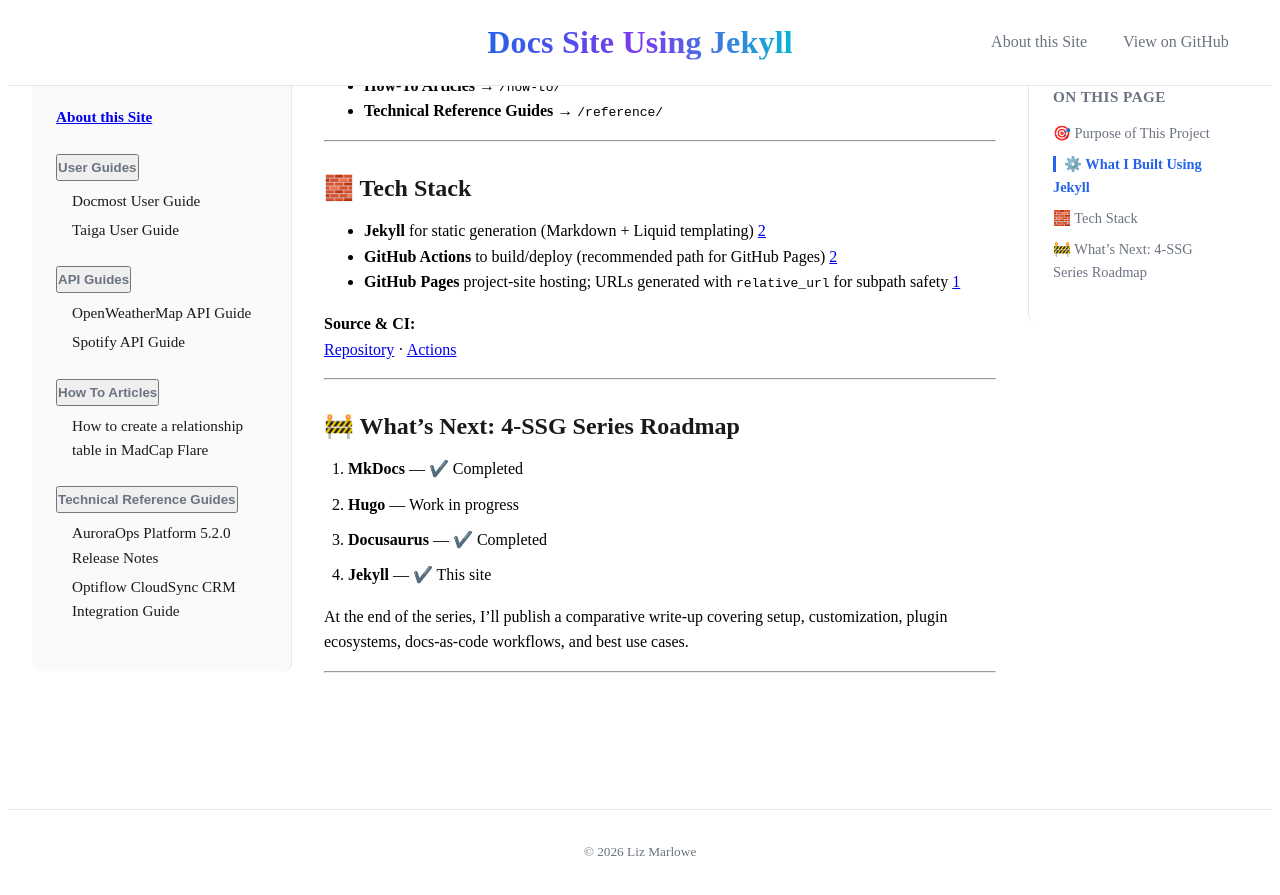
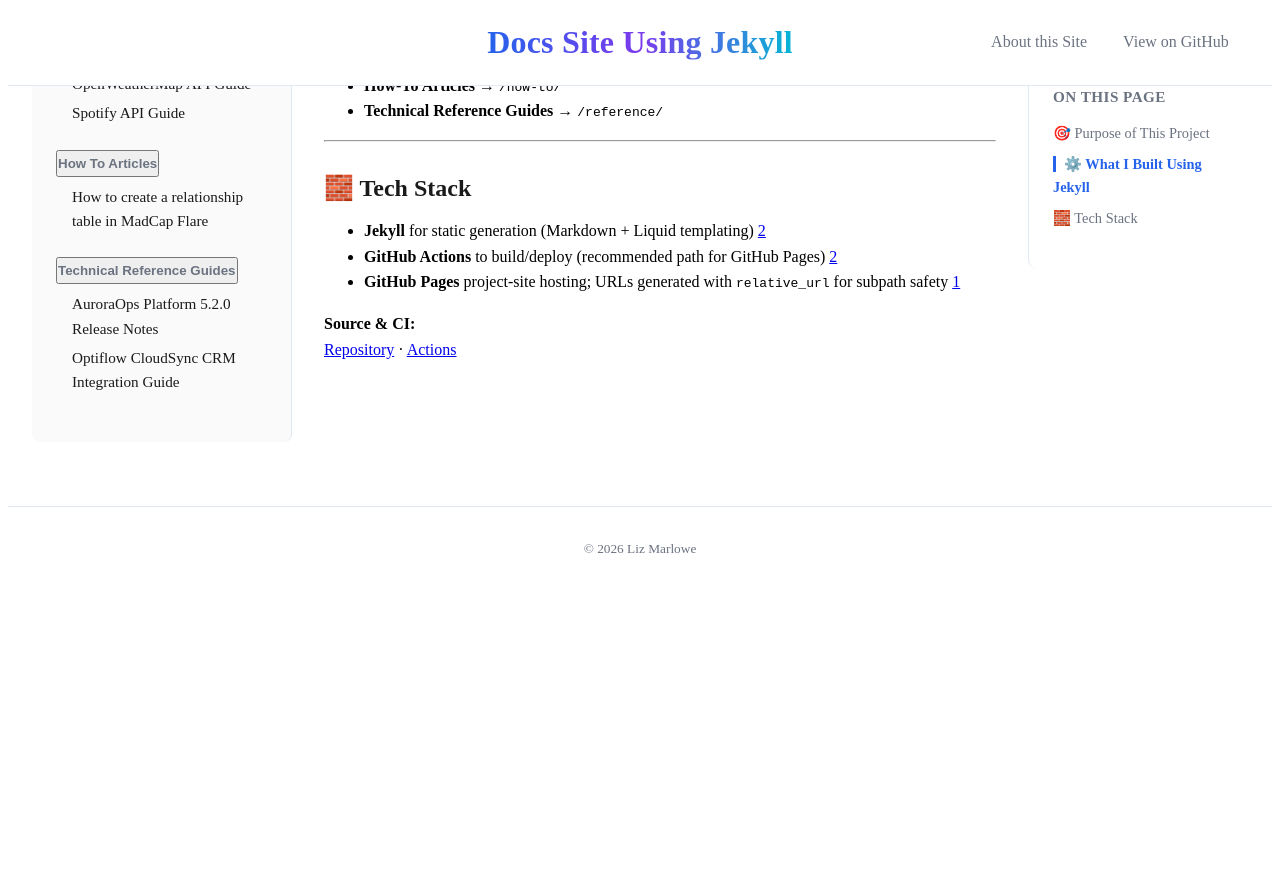
Before and after one commit to LizMarlowe-byte/docs-as-code-portfolio-jekyll, a Jekyll site: the page built from index.md, in a window 1280 px wide and 900 px high, scrolled down 1371 px. Shown: the top 895 px of the window. Built offline with Jekyll 4.4.1, drawn with Linux system fonts in a browser that asks for light colours; after the commit the page ends 1968 px from its top, so only the background shows below that.

Commit message:
Update index.md

```diff
--- a/index.md
+++ b/index.md
@@ -58,15 +58,3 @@ This portfolio series is my opportunity to:
 
 **Source & CI:**
 [Repository](https://github.com/LizMarlowe-byte/docs-as-code-portfolio-jekyll) · [Actions](https://github.com/LizMarlowe-byte/docs-as-code-portfolio-jekyll/actions)
-
----
-
-## 🚧 What’s Next: 4‑SSG Series Roadmap
-1. **MkDocs** — ✔️ Completed
-2. **Hugo** — Work in progress
-3. **Docusaurus** — ✔️ Completed
-4. **Jekyll** — ✔️ This site
-
-At the end of the series, I’ll publish a comparative write‑up covering setup, customization, plugin ecosystems, docs‑as‑code workflows, and best use cases.
-
----
```
